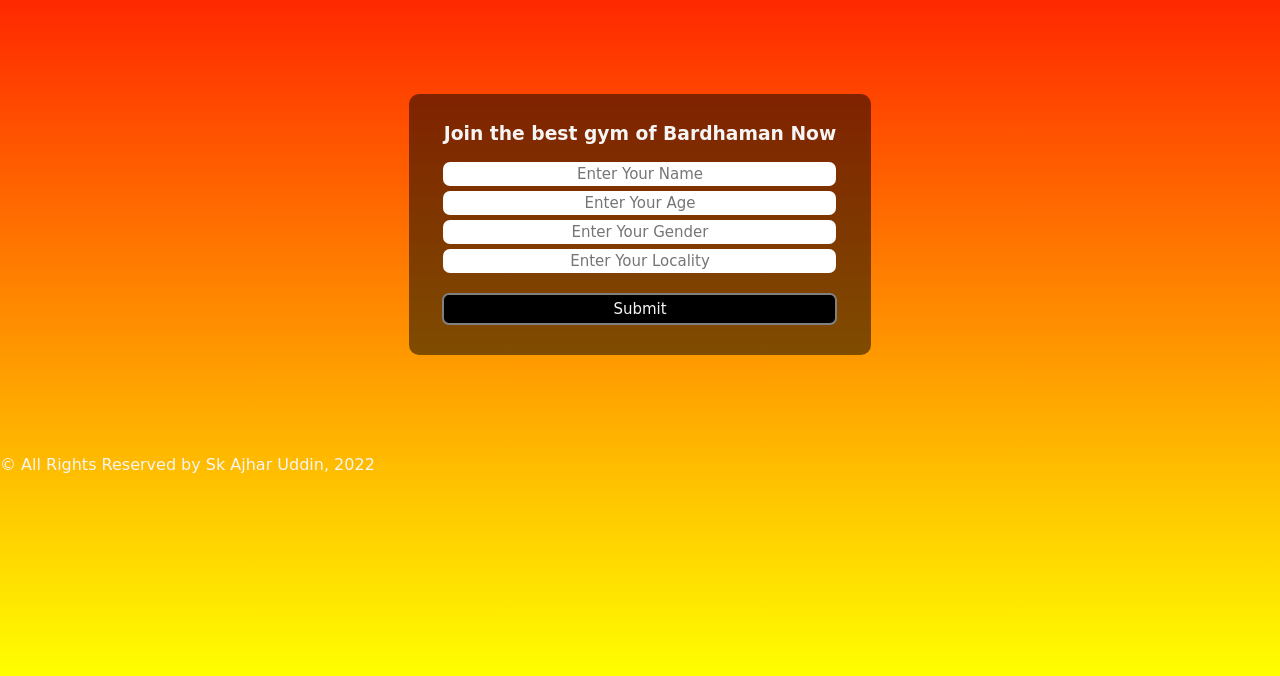
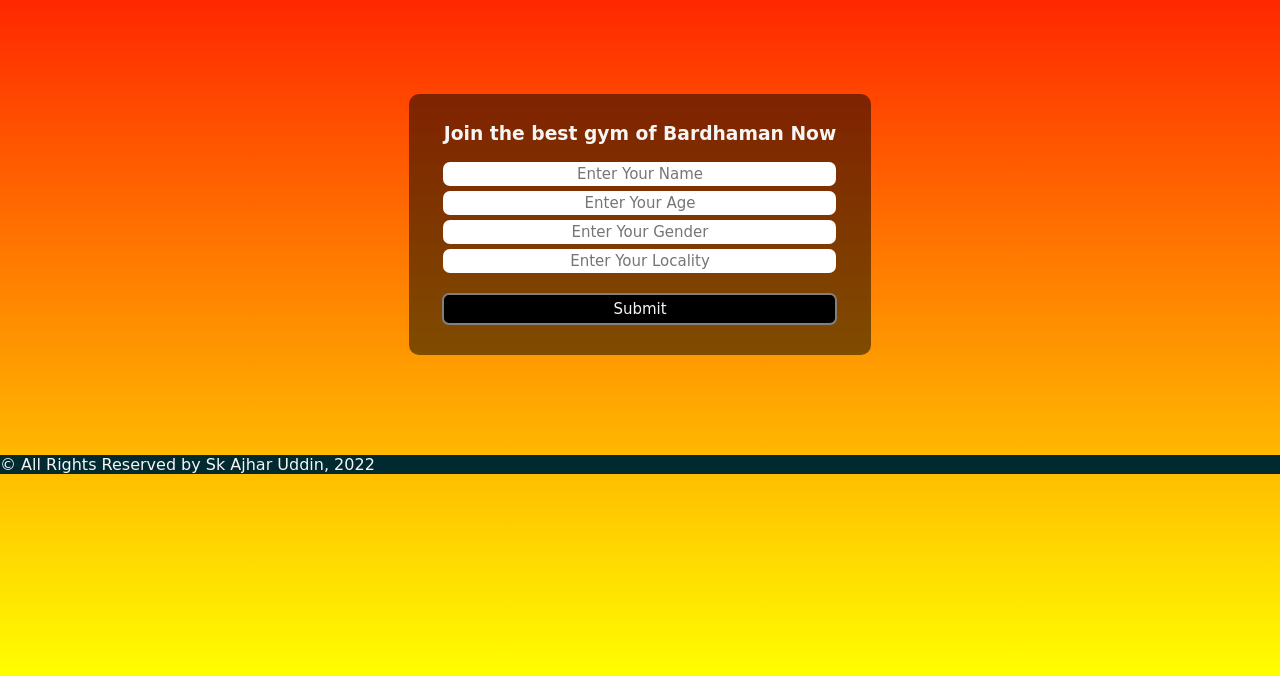
Before and after one commit to SKAJHARUDDIN/fitness-site, a plain HTML site: page index.html in a window 1280 px wide. Shown: the part 124-800 px from the top of the page. Drawn offline with Linux system fonts and the light colour scheme; a web font is replaced by a local one.

Commit message:
Update style.css

```diff
--- a/css/style.css
+++ b/css/style.css
@@ -119,3 +119,22 @@ body{
     color: aquamarine;
     font-weight: bold;
 }
+
+footer{
+    background-color: #002A30;
+    width: 100%;
+}
+
+.footer-content{
+    width: 100%;
+}
+
+.footer-content span{
+    text-align: center;
+    color: whitesmoke;
+}
+
+.footer-content span:hover{
+    color: tomato;
+    text-decoration: underline;
+}
```
